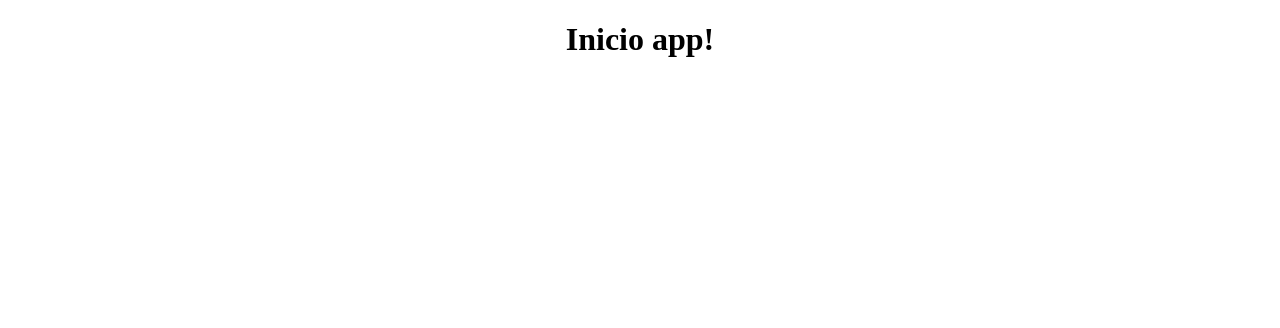
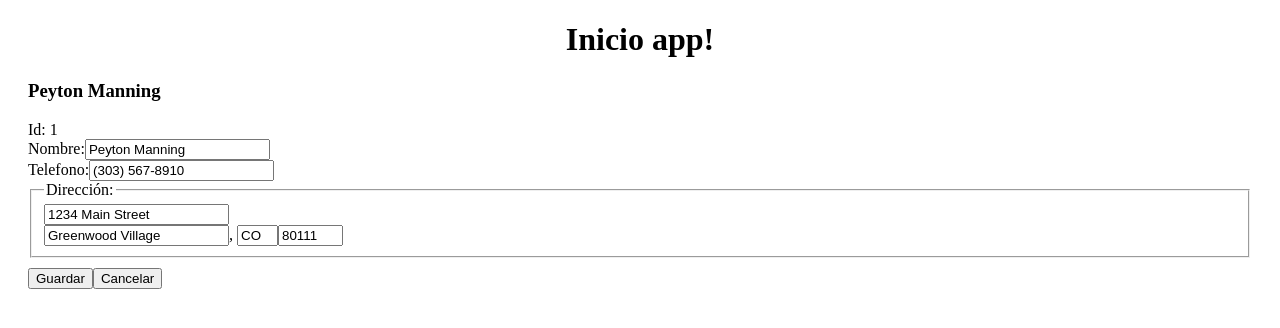
Before and after one commit to aantivero/ngDemo6, an Angular app: page /editar/1 in a window 1280 px wide. Before the commit this address led to /. Shown: the top 328 px of the page. Built offline with nearby package versions, Linux system fonts and the light colour scheme.

Commit message:
Editar y guardar en el local storage

```diff
--- a/src/app/app.module.ts
+++ b/src/app/app.module.ts
@@ -6,17 +6,20 @@ import { BuscarComponent } from './buscar/buscar.component';
 import {RouterModule, Routes} from '@angular/router';
 import {FormsModule} from '@angular/forms';
 import {HttpClientModule} from '@angular/common/http';
+import { EditarComponent } from './editar/editar.component';
 
 
 const appRoutes: Routes = [
   {path: 'buscar', component: BuscarComponent},
+  {path: 'editar/:id', component: EditarComponent},
   {path: '', redirectTo: '/buscar', pathMatch: 'full'}
 ]
 
 @NgModule({
   declarations: [
     AppComponent,
-    BuscarComponent
+    BuscarComponent,
+    EditarComponent
   ],
   imports: [
     BrowserModule,
--- a/src/app/buscar/buscar.component.html
+++ b/src/app/buscar/buscar.component.html
@@ -13,7 +13,7 @@
   </thead>
   <tbody>
   <tr *ngFor="let person of searchResults; let i=index">
-    <td>{{person.name}}</td>
+    <td><a [routerLink]="['/editar', person.id]">{{person.name}}</a></td>
     <td>{{person.phone}}</td>
     <td>{{person.address.street}}<br/>
       {{person.address.city}}, {{person.address.state}} {{person.address.zip}}
--- /dev/null
+++ b/src/app/editar/editar.component.css
@@ -0,0 +1,8 @@
+:host {
+  display: block;
+  padding: 0 20px;
+}
+
+button {
+  margin-top: 10px;
+}
--- /dev/null
+++ b/src/app/editar/editar.component.html
@@ -0,0 +1,26 @@
+<div *ngIf="person">
+  <h3>{{editName}}</h3>
+  <div>
+    <label>Id:</label>
+    {{person.id}}
+  </div>
+  <div>
+    <label>Nombre:</label>
+    <input [(ngModel)]="editName" name="name" id="name" placeholder="nombre"/>
+  </div>
+  <div>
+    <label>Telefono:</label>
+    <input [(ngModel)]="editPhone" name="phone" id="phone" placeholder="telefono"/>
+  </div>
+  <fieldset>
+    <legend>Dirección:</legend>
+    <address>
+      <input [(ngModel)]="editAddress.street" id="street"><br/>
+      <input [(ngModel)]="editAddress.city" id="city">,
+      <input [(ngModel)]="editAddress.state" id="state" size="2">
+      <input [(ngModel)]="editAddress.zip" id="zip" size="5">
+    </address>
+  </fieldset>
+  <button (click)="save()" id="save">Guardar</button>
+  <button (click)="cancel()" id="cancel">Cancelar</button>
+</div>
--- /dev/null
+++ b/src/app/editar/editar.component.ts
@@ -0,0 +1,60 @@
+import {Component, OnDestroy, OnInit} from '@angular/core';
+import {Person, Address, BuscarService} from '../shared';
+import {Subscription} from 'rxjs';
+import {ActivatedRoute, Router} from '@angular/router';
+
+@Component({
+  selector: 'app-editar',
+  templateUrl: './editar.component.html',
+  styleUrls: ['./editar.component.css']
+})
+export class EditarComponent implements OnInit, OnDestroy {
+  person: Person;
+  editName: string;
+  editPhone: string;
+  editAddress: Address;
+
+  sub: Subscription;
+
+  constructor(private route: ActivatedRoute, private router: Router, private service: BuscarService) { }
+
+  ngOnInit() {
+    this.sub = this.route.params.subscribe(params => {
+      const id = + params['id']; // (+) converts string id to number
+      this.service.get(id).subscribe(person => {
+        if (person) {
+          this.editName = person.name;
+          this.editPhone = person.phone;
+          this.editAddress = person.address;
+          this.person = person;
+        } else {
+          this.gotoList();
+        }
+      });
+    });
+  }
+
+  ngOnDestroy() {
+    this.sub.unsubscribe();
+  }
+
+  cancel() {
+    this.router.navigate(['/buscar']);
+  }
+
+  save() {
+    this.person.name = this.editName;
+    this.person.phone = this.editPhone;
+    this.person.address = this.editAddress;
+    this.service.save(this.person);
+    this.gotoList();
+  }
+
+  gotoList() {
+    if (this.person) {
+      this.router.navigate(['/buscar', {term: this.person.name}]);
+    } else {
+      this.router.navigate(['/buscar']);
+    }
+  }
+}
--- a/src/app/shared/buscar/buscar.service.ts
+++ b/src/app/shared/buscar/buscar.service.ts
@@ -18,7 +18,9 @@ export class BuscarService {
     }
     return this.getAll().pipe(
       map(
-        (data: any) => data.filter(
+        (data: any) => data
+          .map(item => !!localStorage['person' + item.id] ? JSON.parse(localStorage['person' + item.id]) : item)
+          .filter(
           item => JSON.stringify(item).toLowerCase().includes(q)
         )
       )
@@ -26,6 +28,19 @@ export class BuscarService {
   }
   getAll() {
     return this.http.get('assets/data/persona.json');
+  }
+
+  get(id: number) {
+    return this.getAll().pipe(map((all: any) => {
+      if (localStorage['person' + id]) {
+        return JSON.parse(localStorage['person' + id]);
+      }
+      return all.find(e => e.id === id);
+    }));
+  }
+
+  save(person: Person) {
+    localStorage['person' + person.id] = JSON.stringify(person);
   }
 }
 
```
Also changed, not shown: 1 other file (tests, documents, lock files or other folders).
